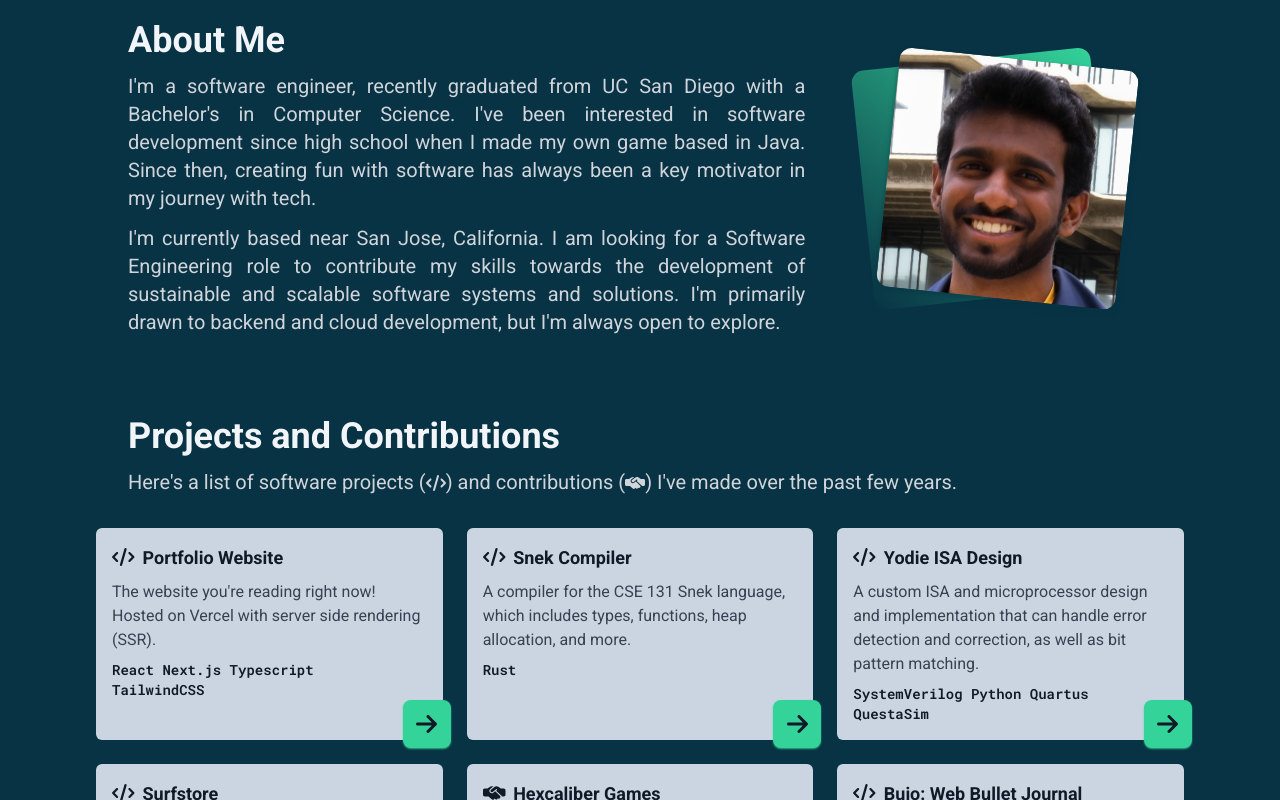
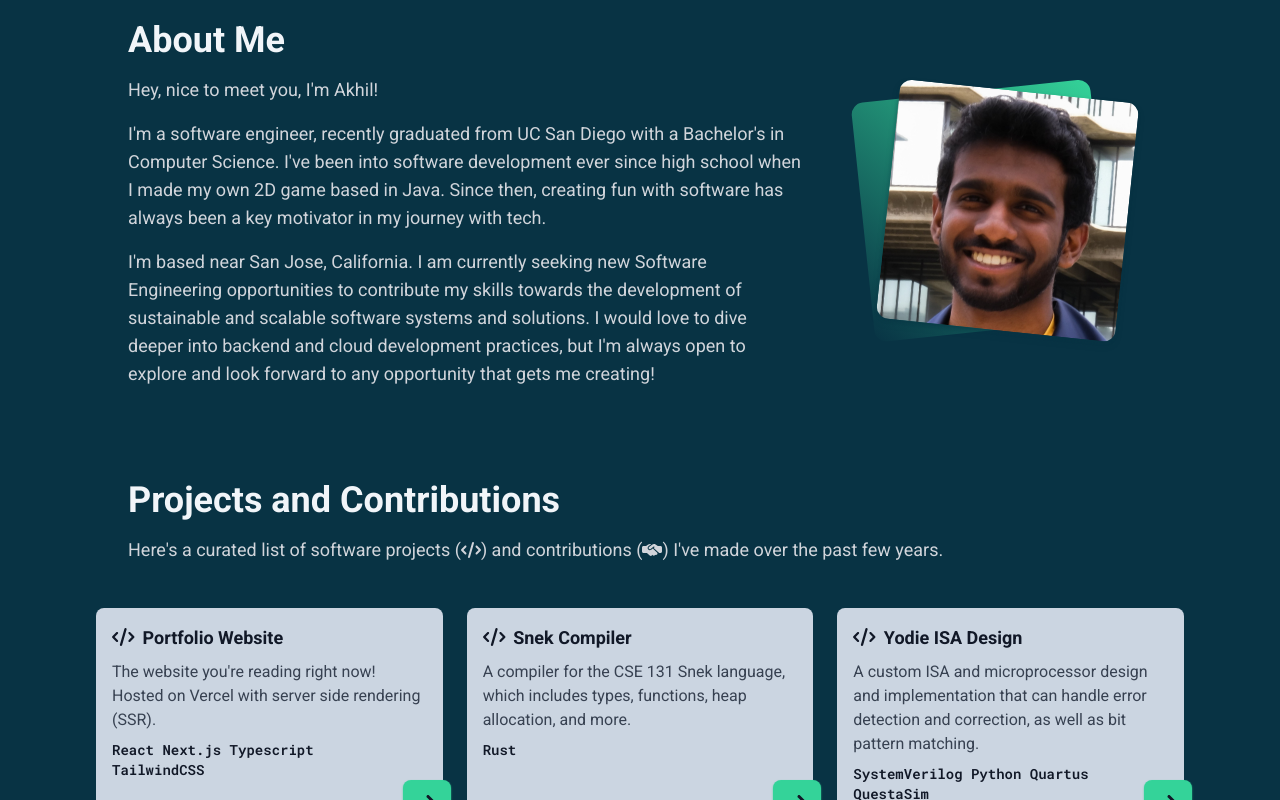
Before and after one commit to akhilanganesh/my-portfolio, a Next.js app: page / in a window 1280 px wide. Shown: the part 860-1660 px from the top of the page. Built offline with nearby package versions, Linux system fonts and the light colour scheme.

Commit message:
Renamed branch main -> dev, updated to match release

```diff
--- a/app/components/About.tsx
+++ b/app/components/About.tsx
@@ -2,19 +2,29 @@
 export default function About() {
   return (
     <div className="-mt-10 flex flex-col md:flex-row md:space-x-2 max-w-screen px-3 sm:px-0 sm:max-w-90% md:max-w-80% mx-auto text-theme-white">
-      <div className="text-base sm:text-lg md:text-xl md:basis-2/3 flex-col space-y-3">
+      <div className="text-base sm:text-lg md:basis-2/3 flex-col space-y-1">
         <h2 className="text-center md:text-left text-3xl sm:text-4xl justify-center font-bold">About Me</h2>
         <div className="m-auto items-center place-content-center flex md:hidden">
           <AboutImg inside={true} />
         </div>
-        <p className="text-theme-lightgray text-justify">I&apos;m a software engineer, recently graduated
-          from UC San Diego with a Bachelor&apos;s in Computer Science. I&apos;ve been interested in software
-          development since high school when I made my own game based in Java. Since
-          then, creating fun with software has always been a key motivator in my journey with tech.</p>
-        <p className="text-theme-lightgray text-justify">I&apos;m currently based near San Jose, California.
-          I am looking for a Software Engineering role to contribute my skills towards the development
-          of sustainable and scalable software systems and solutions. I&apos;m primarily drawn to
-          backend and cloud development, but I&apos;m always open to explore.</p>
+        <div className="-mx-3 p-3 flex flex-col text-theme-lightgray space-y-4 rounded-lg hover:bg-theme-black/50 transition">
+          <p>
+            Hey, nice to meet you, I&apos;m Akhil!
+          </p>
+          <p>
+            I&apos;m a software engineer, recently graduated from UC San Diego with a Bachelor&apos;s
+            in Computer Science. I&apos;ve been into software development ever since high school when
+            I made my own 2D game based in Java. Since then, creating fun with software has always been
+            a key motivator in my journey with tech.
+          </p>
+          <p>
+            I&apos;m based near San Jose, California.
+            I am currently seeking new Software Engineering opportunities to contribute my skills towards the
+            development of sustainable and scalable software systems and solutions. I would love to
+            dive deeper into backend and cloud development practices, but I&apos;m always open to explore and
+            look forward to any opportunity that gets me creating!
+          </p>
+        </div>
       </div>
       <div className="md:basis-1/3 hidden md:flex">
         <AboutImg inside={false} />
--- a/app/components/Front.tsx
+++ b/app/components/Front.tsx
@@ -23,8 +23,8 @@ export default function Front() {
             href="/Akhilan Ganesh Resume.pdf"
             download='Akhilan Ganesh Resume.pdf'
             className={`${chakraPetch.className} text-white bg-theme-color2c inline-block py-2.5 px-5 text-xl xs:text-2xl font-medium rounded-md text-center cursor-pointer no-underline my-auto shadow-lg shadow-theme-black/40
-                    transition duration-150 ease-in hover:motion-safe:animate-none tracking-wide
-                  active:bg-theme-color2d  active:text-theme-white active:shadow-theme-color2d/40 active:motion-safe:animate-none
+                    hover:bg-theme-color2b transition duration-150 ease-in hover:motion-safe:animate-none tracking-wide
+                  active:bg-theme-lightgray  active:text-theme-white active:motion-safe:animate-none
             `}
           >
             {/* <svg className="w-7 h-7 inline mr-2 -mt-2 -ml-[0.15rem]" aria-hidden="true" xmlns="http://www.w3.org/2000/svg" fill="none" viewBox="0 0 16 18">
@@ -72,7 +72,7 @@ function Icon({ faicon, url, children, label }: IconProps) {
       target="_blank"
       rel="noopener noreferrer"
       aria-label={label}
-      className="shadow-lg shadow-black/50 m-0 bg-theme-color2c/100 rounded-full h-12 w-12 flex items-center justify-center hover:motion-safe:fa-shake focus:motion-safe:fa-shake focus:motion-safe:bg-theme-white/70 active:animate-none active:motion-safe:bg-theme-white/70 transition ease-in duration-150">
+      className="shadow-lg shadow-black/50 m-0 bg-theme-color2c/100 rounded-full h-12 w-12 flex items-center justify-center hover:bg-theme-color2b hover:motion-safe:fa-shake focus:motion-safe:fa-shake focus:motion-safe:bg-theme-lightgray active:animate-none active:motion-safe:bg-theme-lightgray transition ease-in duration-150">
         {
           (faicon !== undefined) ?
           <FontAwesomeIcon icon={faicon} size="2x" className="text-theme-white" /> :
--- a/app/components/Projects.tsx
+++ b/app/components/Projects.tsx
@@ -6,10 +6,15 @@ const faContribution = faHandshakeSimple;
 
 export default function Projects() {
   return (
-    <div className="max-w-full">
-      <div className="max-w-screen sm:max-w-90% md:max-w-80% mx-auto px-3 sm:px-0 space-y-3 mb-8">
+    <div className="max-w-full pb-40">
+      <div className="max-w-screen sm:max-w-90% md:max-w-80% mx-auto px-3 sm:px-0 space-y-1 mb-8">
         <h2 className="text-center md:text-left text-3xl sm:text-4xl font-bold text-theme-white">Projects and Contributions</h2>
-        <p className="text-lg sm:text-xl text-theme-lightgray">Here&apos;s a list of software projects (<FontAwesomeIcon icon={faCode} className="text-sm sm:text-base" />) and contributions (<FontAwesomeIcon icon={faContribution} className="text-sm sm:text-base" />) I&apos;ve made over the past few years.</p>
+        <p className="text-base sm:text-lg -ml-3 p-3 text-theme-lightgray rounded-md hover:bg-theme-black/50 transition">
+          Here&apos;s a curated list of software projects <span className="whitespace-nowrap inline">(<FontAwesomeIcon
+          icon={faCode} className="inline text-sm sm:text-base" />)</span> and contributions <span className="whitespace-nowrap
+          inline">(<FontAwesomeIcon icon={faContribution} className="inline text-sm sm:text-base" />)</span> I&apos;ve made over
+          the past few years.
+        </p>
       </div>
       <div className="m-auto max-w-full lg:max-w-90% min-h-[20rem] grid grid-cols-1 sm:grid-cols-2 lg:grid-cols-3 md:grid-rows-2 auto-rows-max gap-6 px-8">
         <Project name="Portfolio Website" tools="React Next.js Typescript TailwindCSS" url="https://github.com/akhilanganesh/my-portfolio">
@@ -28,7 +33,7 @@ export default function Projects() {
           Contributions to Hexcaliber 2D game development.
         </Project>
         <Project name="Bujo: Web Bullet Journal" tools="HTML CSS Javascript Scrum" url="https://github.com/cse110-sp21-group10/cse110-sp21-group10">
-          Sample description from here on out yeah everything goes out to everything. With the traditional web tech stack.
+          A bullet journal website that can store tasks, notes, and events. Built by an 8-person team with the traditional web tech stack.
         </Project>
         {/* <Project name="Open Journey: 2D Game" tools="Java">
           A 2D top-down Zelda-esque game built with Javax and Swing API, using an event-driven runtime.
@@ -58,7 +63,7 @@ function Project(props: ProjectProps) {
   const { name, url, children, tools, cont } = {...ProjectPropsDefault, ...props}
 
   return (
-    <div className="relative shrink-0 bg-theme-color1c rounded-md p-4 pb-4 md:pb-4 transition duration-300">
+    <div className="relative shrink-0 bg-theme-color1c rounded-lg p-4 pb-4 md:pb-4 transition duration-1000 hover:-mt-1 hover:mb-1 hover:-ml-1 hover:mr-1 hover:shadow-xl shadow-theme-black">
       <div className="max-h-full overflow-contain space-y-2">  {/*overflow-y-scroll overscroll-y-contain*/}
         <div className="text-base md:text-lg text-theme-black flex flex-row space-x-3">
           {/* <h3 className="text-xl sm:text-2xl -mt-0 z-10 text-theme-black"><FontAwesomeIcon icon={faContribution} className="" /></h3> */}
@@ -81,7 +86,7 @@ function Project(props: ProjectProps) {
           href={url}
           target="_self"
           rel="noopener noreferrer"
-          className="text-theme-black bg-theme-color2 hover:bg-theme-color2b active:bg-theme-color2d shadow-sm active:shadow-none shadow-theme-color2/80 hover:shadow-theme-color2b/80 h-12 w-12 absolute -bottom-2 -right-2 rounded-lg z-10 flex items-center justify-center transition duration-300">
+          className="text-theme-black bg-theme-color2 hover:bg-theme-color2b shadow-sm active:shadow-none shadow-theme-color2/80 hover:shadow-theme-color2b/80  h-12 w-12 absolute -bottom-2 -right-2 rounded-lg z-10 flex items-center justify-center transition duration-300">
           <FontAwesomeIcon icon={faArrowRight} strokeWidth={0} className="static text-lg sm:text-xl md:text-2xl" />
         </a>
       }
--- a/app/loading.tsx
+++ b/app/loading.tsx
@@ -3,8 +3,8 @@
 export default function Loading() {
   return (
     <div className="bg-theme_white max-w-full max-h-full">
-      <h1>Loading!!!</h1>
-      {/* <img src='/logo.png' alt="AG" className="w-40 m-auto text-theme_color1 motion-safe:animate-spin" /> */}
+      <h1>Loading</h1>
+      {/* <img src='/logo.png' alt="AG" className="w-40 m-auto text-theme-color2 motion-safe:animate-spin" /> */}
     </div>
   )
 }
--- a/tailwind.config.ts
+++ b/tailwind.config.ts
@@ -72,7 +72,7 @@ const config: Config = {
         'theme-color1b':    colors.slate['400'],
         'theme-color1c':    colors.slate['300'],
         'theme-color2':     colors.emerald['400'], // colored
-        'theme-color2b':    colors.emerald['200'], // toned
+        'theme-color2b':    colors.emerald['300'], // toned
         'theme-color2c':    colors.emerald['500'],
         'theme-color2d':    colors.emerald['600'],
         'theme-color3':     colors.red['500'],//'#F64740', // colors.rose['600'], // or colors.teal['500']
```
